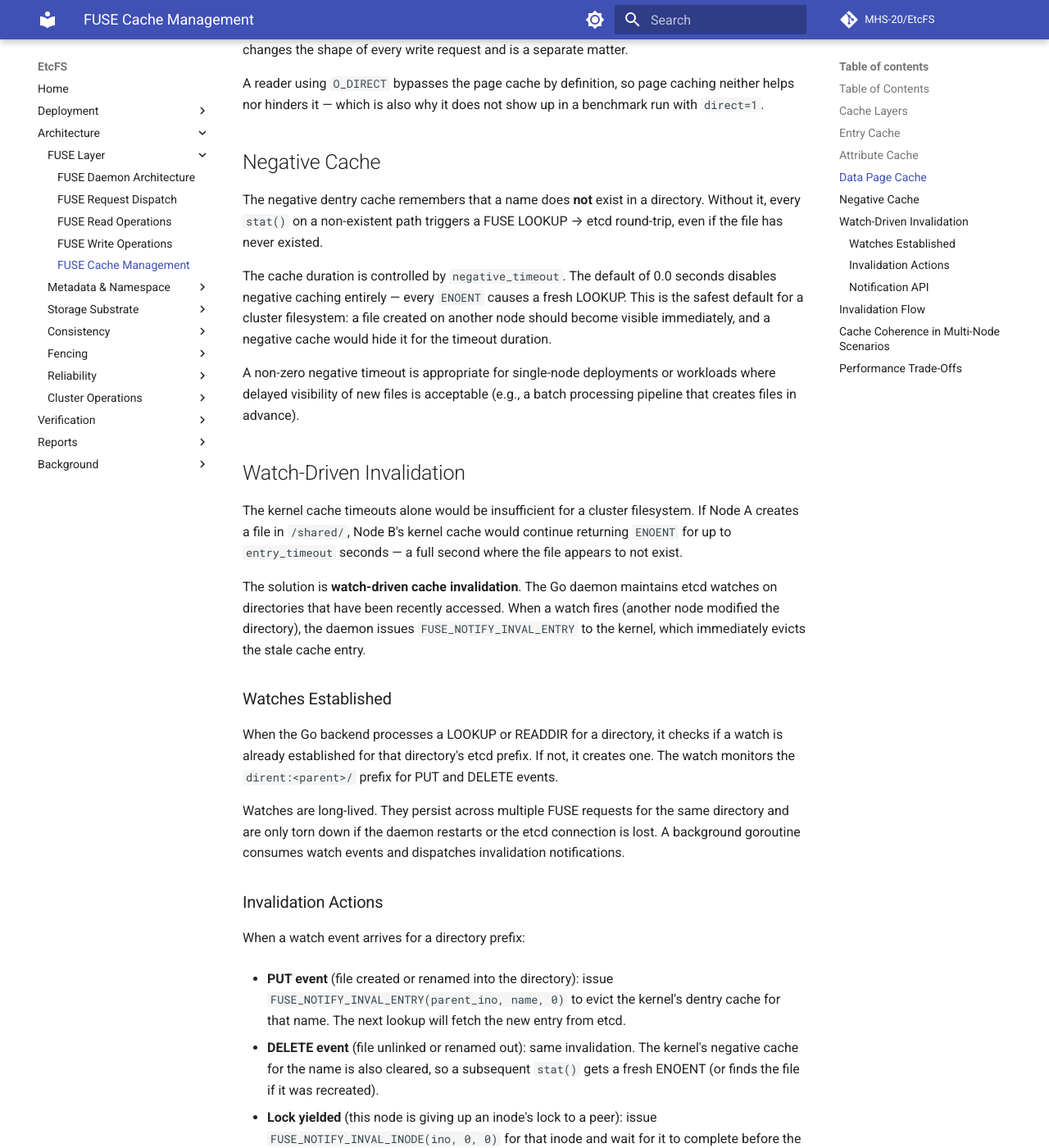
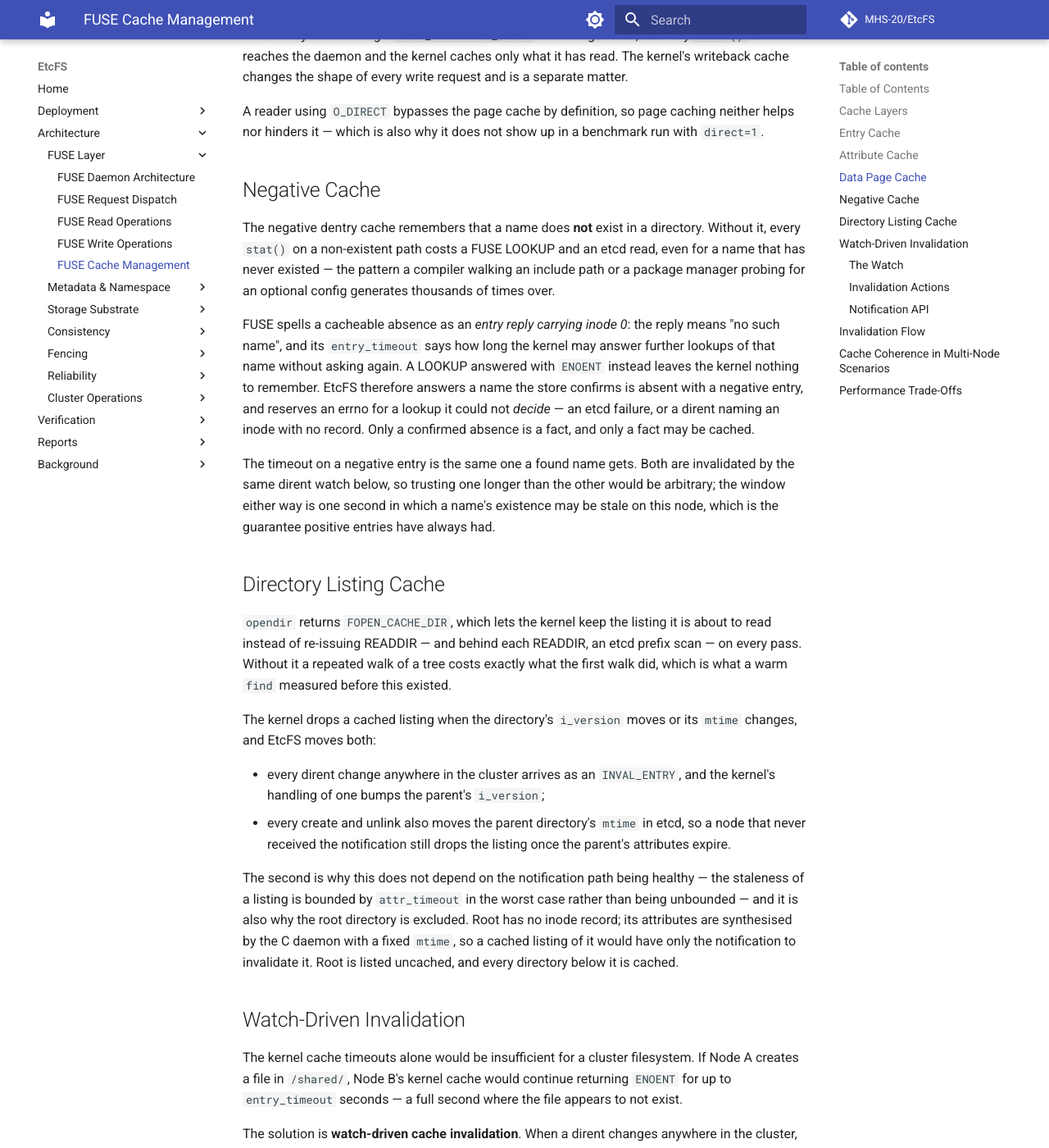
Before and after one commit to etcfs/etcfs-docs, an MkDocs documentation site: the page built from docs/architecture/fuse/fuse-cache-management.md, in a window 1280 px wide and 1400 px high, scrolled down 2785 px. Shown: the whole window at 82% size. Built offline with MkDocs 1.6.1 and Material for MkDocs 9.7.7, drawn with Linux system fonts in a browser that asks for light colours; comment, search, counter and statistics services are not loaded; some of the changed text lies outside the part shown.

Commit message:
feat(fuse): cached negative lookups and kernel-side directory listings

```diff
--- a/docs/architecture/fuse/fuse-cache-management.md
+++ b/docs/architecture/fuse/fuse-cache-management.md
@@ -9,6 +9,7 @@ Kernel-side caching policies, watch-driven cache invalidation, and the mechanism
 - [Attribute Cache](#attribute-cache)
 - [Data Page Cache](#data-page-cache)
 - [Negative Cache](#negative-cache)
+- [Directory Listing Cache](#directory-listing-cache)
 - [Watch-Driven Invalidation](#watch-driven-invalidation)
 - [Invalidation Flow](#invalidation-flow)
 - [Cache Coherence in Multi-Node Scenarios](#cache-coherence-in-multi-node-scenarios)
@@ -64,23 +65,34 @@ A reader using `O_DIRECT` bypasses the page cache by definition, so page caching
 
 ## Negative Cache
 
-The negative dentry cache remembers that a name does **not** exist in a directory. Without it, every `stat()` on a non-existent path triggers a FUSE LOOKUP → etcd round-trip, even if the file has never existed.
+The negative dentry cache remembers that a name does **not** exist in a directory. Without it, every `stat()` on a non-existent path costs a FUSE LOOKUP and an etcd read, even for a name that has never existed — the pattern a compiler walking an include path or a package manager probing for an optional config generates thousands of times over.
 
-The cache duration is controlled by `negative_timeout`. The default of 0.0 seconds disables negative caching entirely — every `ENOENT` causes a fresh LOOKUP. This is the safest default for a cluster filesystem: a file created on another node should become visible immediately, and a negative cache would hide it for the timeout duration.
+FUSE spells a cacheable absence as an *entry reply carrying inode 0*: the reply means "no such name", and its `entry_timeout` says how long the kernel may answer further lookups of that name without asking again. A LOOKUP answered with `ENOENT` instead leaves the kernel nothing to remember. EtcFS therefore answers a name the store confirms is absent with a negative entry, and reserves an errno for a lookup it could not *decide* — an etcd failure, or a dirent naming an inode with no record. Only a confirmed absence is a fact, and only a fact may be cached.
 
-A non-zero negative timeout is appropriate for single-node deployments or workloads where delayed visibility of new files is acceptable (e.g., a batch processing pipeline that creates files in advance).
+The timeout on a negative entry is the same one a found name gets. Both are invalidated by the same dirent watch below, so trusting one longer than the other would be arbitrary; the window either way is one second in which a name's existence may be stale on this node, which is the guarantee positive entries have always had.
+
+## Directory Listing Cache
+
+`opendir` returns `FOPEN_CACHE_DIR`, which lets the kernel keep the listing it is about to read instead of re-issuing READDIR — and behind each READDIR, an etcd prefix scan — on every pass. Without it a repeated walk of a tree costs exactly what the first walk did, which is what a warm `find` measured before this existed.
+
+The kernel drops a cached listing when the directory's `i_version` moves or its `mtime` changes, and EtcFS moves both:
+
+- every dirent change anywhere in the cluster arrives as an `INVAL_ENTRY`, and the kernel's handling of one bumps the parent's `i_version`;
+- every create and unlink also moves the parent directory's `mtime` in etcd, so a node that never received the notification still drops the listing once the parent's attributes expire.
+
+The second is why this does not depend on the notification path being healthy — the staleness of a listing is bounded by `attr_timeout` in the worst case rather than being unbounded — and it is also why the root directory is excluded. Root has no inode record; its attributes are synthesised by the C daemon with a fixed `mtime`, so a cached listing of it would have only the notification to invalidate it. Root is listed uncached, and every directory below it is cached.
 
 ## Watch-Driven Invalidation
 
 The kernel cache timeouts alone would be insufficient for a cluster filesystem. If Node A creates a file in `/shared/`, Node B's kernel cache would continue returning `ENOENT` for up to `entry_timeout` seconds — a full second where the file appears to not exist.
 
-The solution is **watch-driven cache invalidation**. The Go daemon maintains etcd watches on directories that have been recently accessed. When a watch fires (another node modified the directory), the daemon issues `FUSE_NOTIFY_INVAL_ENTRY` to the kernel, which immediately evicts the stale cache entry.
+The solution is **watch-driven cache invalidation**. When a dirent changes anywhere in the cluster, the Go daemon issues `FUSE_NOTIFY_INVAL_ENTRY` to the kernel, which immediately evicts the stale cache entry.
 
-### Watches Established
+### The Watch
 
-When the Go backend processes a LOOKUP or READDIR for a directory, it checks if a watch is already established for that directory's etcd prefix. If not, it creates one. The watch monitors the `dirent:<parent>/` prefix for PUT and DELETE events.
+There is one watch, not one per directory: a single etcd watch over the whole `dirent:` prefix, established at startup, whose events are consumed by a background goroutine that dispatches invalidations. Per-directory watches would have to be created, tracked and expired, and would still have to cover directories this node has never looked at, since a peer can create a name in one at any time.
 
-Watches are long-lived. They persist across multiple FUSE requests for the same directory and are only torn down if the daemon restarts or the etcd connection is lost. A background goroutine consumes watch events and dispatches invalidation notifications.
+The watch is re-established whenever it ends. That matters more than it looks: this one watch is what invalidates a cached name, a cached *absence* of a name, and a cached directory listing, and etcd ends a watch for reasons that have nothing to do with the daemon stopping — a compaction past the watched revision is the usual one. A re-opened watch starts from current, so changes during the gap are missed rather than replayed, which is what the entry and attribute timeouts bound.
 
 ### Invalidation Actions
 
@@ -134,7 +146,7 @@ The watch-driven invalidation provides **eventual consistency** for the kernel V
 | `entry_timeout = 0` | Every path traversal hits etcd | Maximum freshness, high latency |
 | `entry_timeout = 1.0` (default) | Kernel caches for 1s, watches provide sub-100ms invalidation | Balanced |
 | `entry_timeout = 10.0` | Cached for 10s, watches still fire but apps see stale state longer | Read-heavy, single-writer |
-| `negative_timeout = 0` (default) | No negative caching, ENOENT always re-checked | Multi-node with concurrent creates |
-| `negative_timeout = 1.0` | Negative entries cached for 1s | Single-node, or creating files in advance |
+
+Negative entries carry the same `entry_timeout` as positive ones and are not separately configurable: both are invalidated by the same watch, so there is nothing to trade off between them.
 
 The watch-driven invalidation dramatically reduces the freshness penalty of longer timeouts. With watches active, a 10-second `entry_timeout` does not mean 10 seconds of stale data — it means that data is stale for at most the watch delivery latency (<< 1 second) after a mutation, and for 10 seconds only if no mutation occurs.
```
Also changed, not shown: docs/architecture/consistency/cache-coherence.md (+6 -2 lines), docs/architecture/fuse/fuse-request-dispatch.md (+2 -0 lines).
